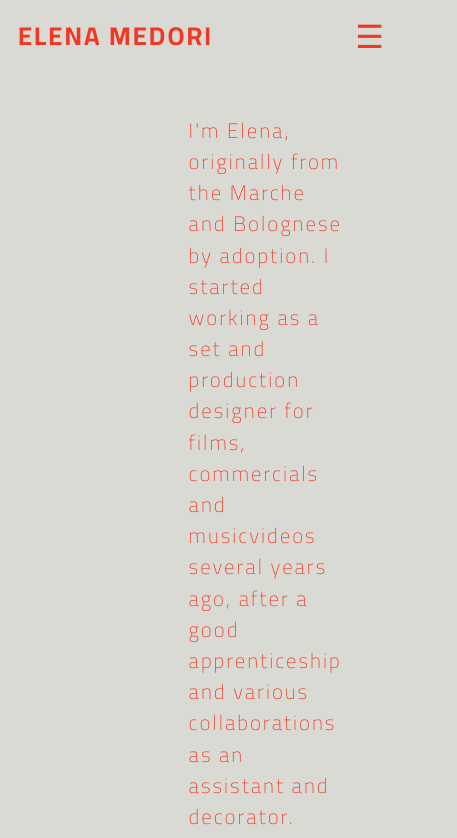
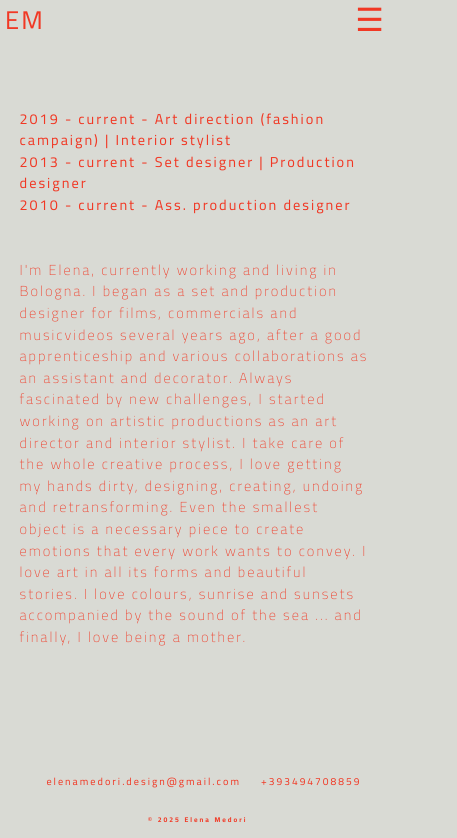
Before and after one commit to AlessandroPuccini/elenamedori, a React (Vite) app in the folder elena/: page /me in a window 390 px wide. Shown: the top 838 px of the page, 457 px wide, since content can reach past the window. Built offline with nearby package versions, Linux system fonts and the light colour scheme.

Commit message:
Ultime modifiche a font e impaginazione su me page. Modifiche su mobile e aggiunta di logo diverso su mobile

```diff
--- a/elena/src/components/Me.jsx
+++ b/elena/src/components/Me.jsx
@@ -5,9 +5,9 @@ function Me() {
 <div className='main-me-wrapper'>
     <div className='me-text-wrapper'>
       <div className='me-caption-title'>
-      <h5>2019 - current - Art direction (fashion campaign) | Interior stylist <br />
+      <p>2019 - current - Art direction (fashion campaign) | Interior stylist <br />
       2013 - current - Set designer | Production designer  <br />
-      2010 - current - Ass. production designer <br/> </h5>
+      2010 - current - Ass. production designer <br/> </p>
       </div>
 
      <div className='me-caption-main'>
@@ -16,8 +16,8 @@ function Me() {
 Ho iniziato a lavorare come scenografa per film, spot e videoclips  diversi anni fa, dopo una discreta gavetta e svariate collaborazioni come assistente e decoratrice. Sempre affascinata da nuove sfide, ho intrapreso collaborazioni per la realizzazione di produzioni artistiche in qualità di art director e interior stylist. Mi prendo cura dell’intero processo creativo, adoro sporcarmi le mani, progetto, creo, disfo e ritrasformo. Anche il più piccolo oggetto è un tassello necessario per creare emozioni che ogni lavoro vuole trasmettere.
 Amo l’arte in ogni sua forma e le belle storie. Amo i colori, l’alba e i tramonti accompagnati dal suono del mare… e infine amo essere mamma.
 <br></br> */}
-I'm Elena, originally from the Marche and Bolognese by adoption.
-I started working as a set and production designer for films, commercials and musicvideos several years ago, after a good apprenticeship and various collaborations as an assistant and decorator. Always fascinated by new challenges, I started working on artistic productions as an art director and interior stylist. I take care of the whole creative process, I love getting my hands dirty, designing, creating, undoing and retransforming. Even the smallest object is a necessary piece to create emotions that every work wants to convey.
+I'm Elena, currently working and living in Bologna.
+I began as a set and production designer for films, commercials and musicvideos several years ago, after a good apprenticeship and various collaborations as an assistant and decorator. Always fascinated by new challenges, I started working on artistic productions as an art director and interior stylist. I take care of the whole creative process, I love getting my hands dirty, designing, creating, undoing and retransforming. Even the smallest object is a necessary piece to create emotions that every work wants to convey.
 I love art in all its forms and beautiful stories. I love colours, sunrise and sunsets accompanied by the sound of the sea ... and finally, I love being a mother.
 <br></br>
 </p>
--- a/elena/src/components/NavBar.jsx
+++ b/elena/src/components/NavBar.jsx
@@ -3,7 +3,7 @@ import { Link, useLocation } from 'react-router-dom'
 
 function NavBar() {
 
-   const [scrolled, setScrolled] = useState(false)
+
    const [menuOpen, setMenuOpen] = useState(false)
    const location = useLocation()
 
@@ -11,20 +11,14 @@ function NavBar() {
     setMenuOpen(false)
    }, [location.pathname])
 
-    useEffect(() => {
-    const handleScroll = () => {
-      setScrolled(window.scrollY > 10)
-    }
-    window.addEventListener('scroll', handleScroll)
-    return () => window.removeEventListener('scroll', handleScroll)
-  }, [])
 
 
   return (
-    <nav className={`sticky-navbar${scrolled ? ' scrolled' : ''}`}>
+    <nav className='sticky-navbar'>
       <div className='logo-name'>
         <Link to="/elenamedori/">
-          <h1>ELENA MEDORI</h1>
+          <span className='logo-desktop'>ELENA MEDORI</span>
+          <span className='logo-mobile'>EM</span>
         </Link>
        </div>
        <button
--- a/elena/src/index.css
+++ b/elena/src/index.css
@@ -42,12 +42,6 @@ ul{
 }
 
 
-h1 {
-  font-size: 1.6em;
-  line-height: 1.2em;
-}
-
-
 /********NAVBAR**********/
 .sticky-navbar {
   display: flex;
@@ -58,19 +52,12 @@ h1 {
   width: 100%;
   z-index: 100;
   background-color: #D9DAD4;
-  /* background: transparent;
-  transition: background 0.3s; */
-
 }
 
-/* .sticky-navbar.scrolled {
-  background: rgba(255,255,255,0.85);
-  box-shadow: 0 2px 16px rgba(0,0,0,0.08);
-  backdrop-filter: blur(4px);
-} */
 
 .menu-toggle{
   display: none;
+
 }
  .sticky-navbar a {
   color: #f13824;
@@ -98,13 +85,21 @@ h1 {
 .menu-items li{
   display: inline-block;
   padding: 0.7em;
-
+}
+.logo-mobile {
+  display: none;
+}
+.logo-desktop {
+  display: inline;
+  font-weight: 400;
 }
 
-.logo-name h1{
-  padding-left: 0.7em;
+.logo-name{
+  padding-left: 20px;
   color: #f13824;
-
+  font-size: 1.6em;
+  line-height: 1.2em;
+  font-family: "Cairo", sans-serif;
 }
 
   /************MAIN CONTENT**********/
@@ -126,7 +121,7 @@ h1 {
   display: flex;
   flex-direction: row;
   gap: 0.6vw;
-  height: 80vh; /* puoi regolare l'altezza della galleria */
+  height: 82vh; /* puoi regolare l'altezza della galleria */
   padding-bottom: 0;
 }
 
@@ -257,6 +252,7 @@ display: inline-block;     /* Importante per columns! */
 }
 .me-caption-title {
   font-size: 1.3em;
+  font-weight: 400;
   color: #f13824;
   text-align: left;
   padding: 1em;
@@ -298,7 +294,8 @@ margin-top: auto;
 display: flex;
 justify-content: space-between;
 color: #f13824;
-font-family: Arial, Helvetica, sans-serif;
+font-family: "Cairo", sans-serif;
+font-weight: 400;
 padding: 0.5em 0.5em;
 }
 .contacts{
@@ -359,10 +356,19 @@ padding: 0.5em 0.5em;
 }
 /**********LOGO NAME**********/
 @media (max-width: 700px) {
-  .logo-name h1 {
-    /* font-size: 1.6em; */
-
-}
+ .logo-name{
+  padding-left: 0;
+ }
+ .logo-mobile {
+    display: inline;
+    font-size: 1em;
+    font-weight: 400;
+    padding-left: 5px;
+    color: #f13824;
+  }
+  .logo-desktop {
+    display: none;
+  }
 }
 
 /**********COMMERCIALS PAGE***********/
@@ -456,10 +462,35 @@ padding: 0.5em 0.5em;
   }
 }
 
+/**********ME PAGE**********/
+@media (max-width: 700px) {
+  .me-caption-main{
+    font-size: 0.9em;
+    width: 100%;
+    text-align: left;
+    padding: 0.5em;
+  }
+  .me-caption-title{
+    font-size: 0.9em;
+    width: 100%;
+    text-align: left;
+    padding: 0.5em;
+  }
+  .me-text-wrapper{
+    flex-direction: column;
+    align-items: center;
+    justify-content: center;
+    max-width: 90vw;
+  }
+}
+
+
+
 /**********FOOTER**********/
 @media (max-width: 700px) {
   #footer {
-    font-size: 1em;
+    flex-direction: column;
+    font-size: 0.8em;
     align-items: center;
     justify-content: left;
     padding: 0.2em;
```
